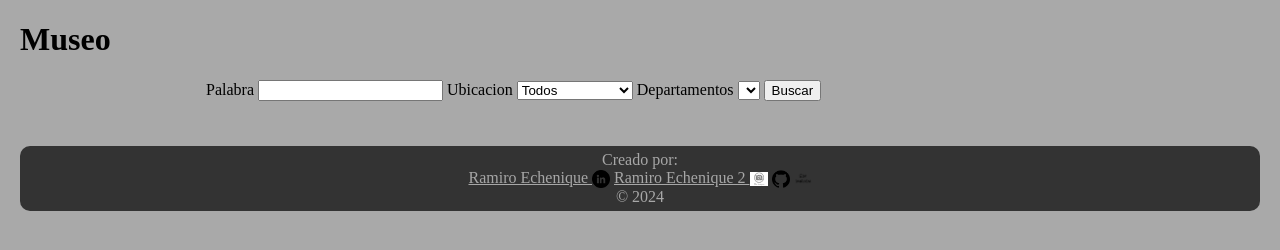
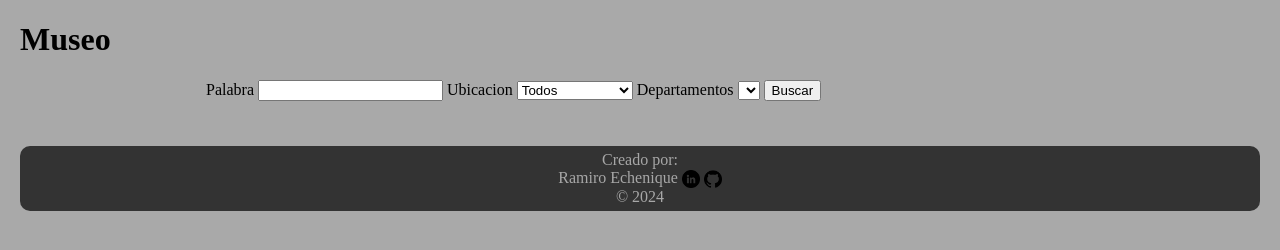
Before and after one commit to RamiroEchenique/Practico-Integrador--Web-II-Echenique-Ramiro, a website: page Public/index.html in a window 1280 px wide. Drawn offline with Linux system fonts and the light colour scheme; no server answers.

Commit message:
Update index.html

```diff
--- a/Public/index.html
+++ b/Public/index.html
@@ -56,14 +56,11 @@
 
     <footer>
         <div>
-            <p>Creado por:</p>
-            <a href="https://www.linkedin.com/in/ramiro--echenique/" target="_blank">Ramiro Echenique  <img src='./Imagenes/linkedin.png' alt="LinkedIn de Ramiro Echenique"></a>
-            <a href="https://www.linkedin.com/in/ramiro--echenique/" target="_blank">Ramiro Echenique 2 <img src='./Imagenes/sinImage2.jpeg' alt="LinkedIn de Ramiro Echenique 2"></a>
-            <a href="https://github.com/RamiroEchenique" target="_blank"><img src='./Imagenes/github.png'alt="GitHub de Ramiro Echenique"></a>
-            <a href="https://github.com/RamiroEchenique" target="_blank"><img src='./Imagenes/sinImagen.png'alt="GitHub de Ramiro Echenique 2"></a><br>
-            <p>&copy; 2024 </p>
+          <p>Creado por:</p>
+          <span>Ramiro Echenique</span> <a href="https://www.linkedin.com/in/ramiro--echenique/" target="_blank"><img src='./Imagenes/linkedin.png' alt="LinkedIn de Ramiro Echenique"></a>
+          <a href="https://github.com/RamiroEchenique" target="_blank"><img src='./Imagenes/github.png' alt="GitHub de Ramiro Echenique"></a><br>
+          <p>&copy; 2024 </p>
         </div>
-
-    </footer>
+      </footer>
 </body>
 </html>
```
